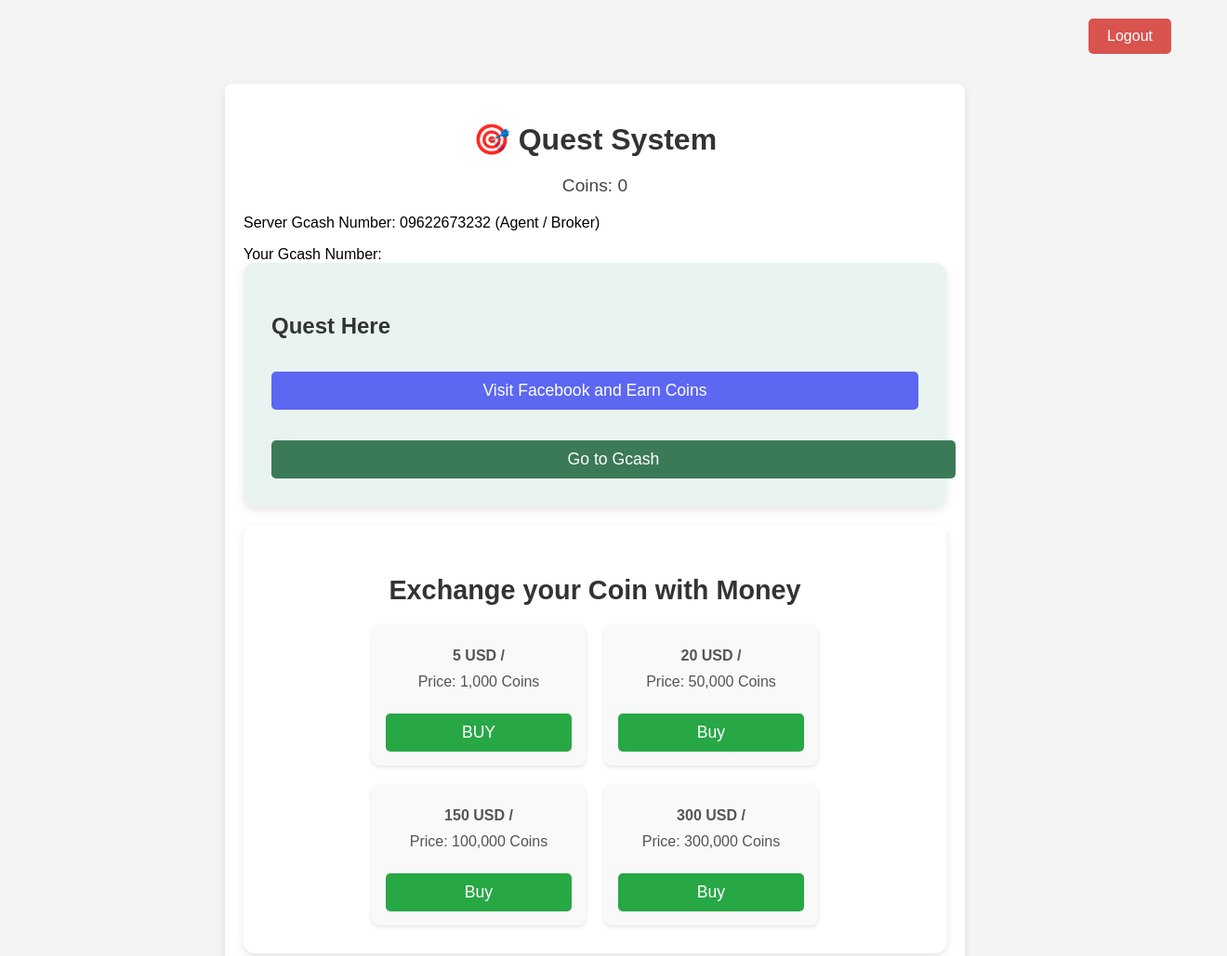
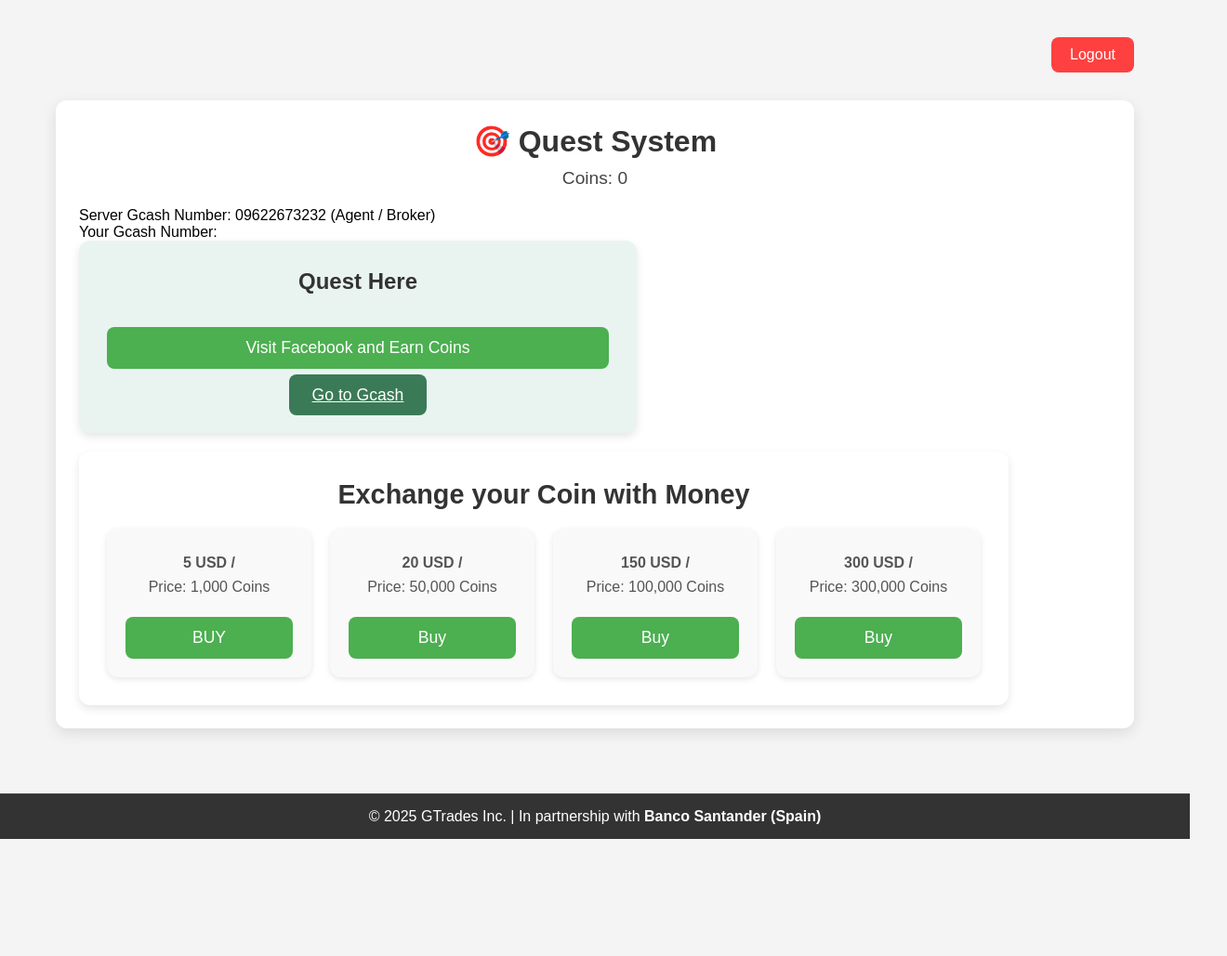
Before and after one commit to Kierl-J/redu-kierl-webapp, a website with bundled scripts: page dashboard.html in a window 1280 px wide. Shown: the top 1029 px of the page at 93% size, 1320 px wide, since content can reach past the window. After the commit the page ends 903 px from the top, so only its background shows below. Built offline with nearby package versions, Linux system fonts and the light colour scheme; no server answers.

Commit message:
Final question

```diff
--- a/dashboard.html
+++ b/dashboard.html
@@ -5,172 +5,6 @@
     <meta name="viewport" content="width=device-width, initial-scale=1.0">
     <title>Dashboard</title>
     <link rel="stylesheet" href="style.css">
-    <style>
-        /* General reset */
-        body {
-            font-family: 'Arial', sans-serif;
-            margin: 0;
-            padding: 0;
-            background-color: #f4f4f4;
-        }
-
-        /* Main layout container */
-        .main-container {
-            display: flex;
-            flex-direction: column;
-            align-items: center;
-            justify-content: flex-start;
-            padding: 40px;
-            max-width: 1200px;
-            margin: 0 auto;
-        }
-
-        /* Header with logout button */
-        .header {
-            display: flex;
-            justify-content: flex-end;
-            width: 100%;
-            margin-bottom: 30px;
-        }
-
-        .logout-btn {
-            background-color: #FF4040;
-            color: white;
-            border: none;
-            padding: 10px 20px;
-            border-radius: 8px;
-            cursor: pointer;
-            font-size: 1rem;
-            transition: background-color 0.3s;
-        }
-
-        .logout-btn:hover {
-            background-color: #E53935;
-        }
-
-        /* Dashboard container */
-        .container {
-            width: 100%;
-            padding: 25px;
-            background-color: #fff;
-            border-radius: 12px;
-            box-shadow: 0 5px 15px rgba(0, 0, 0, 0.1);
-            margin-bottom: 30px;
-        }
-
-        .container h1 {
-            font-size: 2rem;
-            color: #333;
-            text-align: center;
-            margin-bottom: 10px;
-        }
-
-        .coin-display {
-            font-size: 1.2rem;
-            text-align: center;
-            margin-bottom: 20px;
-            color: #444;
-        }
-
-        .quest-section {
-            background-color: #e9f4f1;
-            padding: 30px;
-            border-radius: 12px;
-            box-shadow: 0 4px 10px rgba(0, 0, 0, 0.1);
-            margin-bottom: 20px;
-        }
-
-        .quest-section h3 {
-            font-size: 1.5rem;
-            color: #333;
-            margin-bottom: 20px;
-        }
-
-        .quest-btn {
-            background-color: #4CAF50;
-            color: white;
-            padding: 12px 25px;
-            border-radius: 8px;
-            border: none;
-            cursor: pointer;
-            width: 100%;
-            font-size: 1.1rem;
-            margin-top: 15px;
-            transition: background-color 0.3s;
-        }
-
-        .quest-btn:hover {
-            background-color: #388E3C;
-        }
-
-        .shop-section {
-            padding: 30px;
-            background-color: #fff;
-            border-radius: 12px;
-            box-shadow: 0 4px 10px rgba(0, 0, 0, 0.1);
-        }
-
-        .shop-section h2 {
-            font-size: 1.8rem;
-            color: #333;
-            margin-bottom: 20px;
-            text-align: center;
-        }
-
-        #shop {
-            display: grid;
-            grid-template-columns: repeat(auto-fill, minmax(220px, 1fr));
-            gap: 20px;
-        }
-
-        .shop-item {
-            background-color: #f9f9f9;
-            padding: 20px;
-            border-radius: 12px;
-            box-shadow: 0 2px 6px rgba(0, 0, 0, 0.1);
-            text-align: center;
-            transition: transform 0.3s ease-in-out, box-shadow 0.3s ease;
-        }
-
-        .shop-item:hover {
-            transform: translateY(-5px);
-            box-shadow: 0 5px 12px rgba(0, 0, 0, 0.2);
-        }
-
-        .shop-item p {
-            color: #555;
-            margin: 8px 0;
-        }
-
-        footer {
-            background-color: #333;
-            color: white;
-            text-align: center;
-            padding: 15px 0;
-            width: 100%;
-            border-top: 1px solid #444;
-        }
-
-        footer p {
-            margin: 0;
-        }
-
-        /* Responsive design */
-        @media (max-width: 768px) {
-            .main-container {
-                padding: 20px;
-            }
-
-            .logout-btn {
-                padding: 8px 15px;
-            }
-
-            .quest-btn, .shop-item button {
-                font-size: 1rem;
-                padding: 10px;
-            }
-        }
-    </style>
 </head>
 <body>
 
--- a/style.css
+++ b/style.css
@@ -1,105 +1,174 @@
-/* Ensure the body fills the whole screen */
-body {
-  font-family: Arial, sans-serif;
+/* General reset */
+* {
   margin: 0;
   padding: 0;
+  box-sizing: border-box;
+}
+
+body {
+  font-family: 'Arial', sans-serif;
   background-color: #f4f4f4;
+  margin: 0;
+}
+
+/* Main layout container */
+.main-container {
   display: flex;
   flex-direction: column;
-  min-height: 100vh;
+  align-items: center;
+  justify-content: flex-start;
+  padding: 40px 20px;
+  max-width: 1200px;
+  margin: 0 auto;
 }
 
-/* Add some space between the content */
-.container {
-  width: 90%;
-  max-width: 800px;
-  margin: 20px auto;
-  padding: 20px;
-  background-color: white;
-  border-radius: 8px;
-  box-shadow: 0 4px 8px rgba(0, 0, 0, 0.1);
-  flex-grow: 1; /* Allow container to take available space */
+/* Header with logout button */
+.header {
+  display: flex;
+  justify-content: flex-end;
+  width: 100%;
+  margin-bottom: 30px;
 }
 
-/* Layout for the coin and gcash information */
-.coin-info {
+.logout-btn {
+  background-color: #FF4040;
+  color: white;
+  border: none;
+  padding: 10px 20px;
+  border-radius: 8px;
+  cursor: pointer;
+  font-size: 1rem;
+  transition: background-color 0.3s;
+}
+
+.logout-btn:hover {
+  background-color: #E53935;
+}
+
+/* Dashboard container */
+.container {
+  width: 100%;
+  padding: 25px;
+  background-color: #fff;
+  border-radius: 12px;
+  box-shadow: 0 5px 15px rgba(0, 0, 0, 0.1);
+  margin-bottom: 30px;
+}
+
+.container h1 {
+  font-size: 2rem;
+  color: #333;
+  text-align: center;
+  margin-bottom: 10px;
+}
+
+.coin-display {
+  font-size: 1.2rem;
+  text-align: center;
+  margin-bottom: 20px;
+  color: #444;
+}
+
+.quest-section {
+  background-color: #e9f4f1;
+  padding: 30px;
+  border-radius: 12px;
+  box-shadow: 0 4px 10px rgba(0, 0, 0, 0.1);
+  margin-bottom: 20px;
+  width: 100%;
+  max-width: 600px;
+  text-align: center;
+}
+
+.quest-section h3 {
+  font-size: 1.5rem;
+  color: #333;
   margin-bottom: 20px;
 }
 
-/* Header */
-h1 {
-  text-align: center;
-  color: #333;
+.quest-btn {
+  background-color: #4CAF50;
+  color: white;
+  padding: 12px 25px;
+  border-radius: 8px;
+  border: none;
+  cursor: pointer;
+  width: 100%;
+  font-size: 1.1rem;
+  margin-top: 15px;
+  transition: background-color 0.3s;
 }
 
-/* Style for buttons */
-.quest-btn {
-  display: inline-block;
-  padding: 10px 20px;
-  background-color: #5c67f2;
-  color: white;
-  border: none;
-  border-radius: 5px;
-  cursor: pointer;
-  text-decoration: none;
+.quest-btn:hover {
+  background-color: #388E3C;
+}
+
+.shop-section {
+  padding: 30px;
+  background-color: #fff;
+  border-radius: 12px;
+  box-shadow: 0 4px 10px rgba(0, 0, 0, 0.1);
+  width: 100%;
+  max-width: 1000px;
+}
+
+.shop-section h2 {
+  font-size: 1.8rem;
+  color: #333;
+  margin-bottom: 20px;
   text-align: center;
 }
 
-.quest-btn:hover {
-  background-color: #4a53d4;
-}
-
-/* Styling for the shop section */
 #shop {
-  display: flex;
-  flex-wrap: wrap;
+  display: grid;
+  grid-template-columns: repeat(auto-fill, minmax(220px, 1fr));
   gap: 20px;
-  justify-content: center;
 }
 
 .shop-item {
   background-color: #f9f9f9;
-  padding: 15px;
-  border-radius: 8px;
-  width: 200px;
+  padding: 20px;
+  border-radius: 12px;
+  box-shadow: 0 2px 6px rgba(0, 0, 0, 0.1);
   text-align: center;
-  box-shadow: 0 2px 5px rgba(0, 0, 0, 0.1);
+  transition: transform 0.3s ease-in-out, box-shadow 0.3s ease;
+}
+
+.shop-item:hover {
+  transform: translateY(-5px);
+  box-shadow: 0 5px 12px rgba(0, 0, 0, 0.2);
 }
 
 .shop-item p {
-  margin: 10px 0;
+  color: #555;
+  margin: 8px 0;
 }
 
-.shop-item button {
-  background-color: #28a745;
+footer {
+  background-color: #333;
+  color: white;
+  text-align: center;
+  padding: 15px 0;
+  width: 100%;
+  border-top: 1px solid #444;
 }
 
-.shop-item button:hover {
-  background-color: #218838;
+footer p {
+  margin: 0;
 }
 
-/* Footer */
-footer {
-  text-align: center;
+/* Responsive design */
+@media (max-width: 768px) {
+  .main-container {
       padding: 20px;
-  background-color: #333;
-  color: white;
-  width: 100%;
   }
 
-/* Styling the logout button */
   .logout-btn {
-  position: absolute;
-  top: 20px;
-  right: 20px;
-  padding: 10px 20px;
-  background-color: #d9534f;
-  color: white;
-  border: none;
-  border-radius: 5px;
-  cursor: pointer;
+      padding: 8px 15px;
   }
 
-.logout-btn:hover {
-  background-color: #c9302c;
+  .quest-btn, .shop-item button {
+      font-size: 1rem;
+      padding: 10px;
   }
+}
```
Lines whose indentation alone changed are shown as unchanged.
